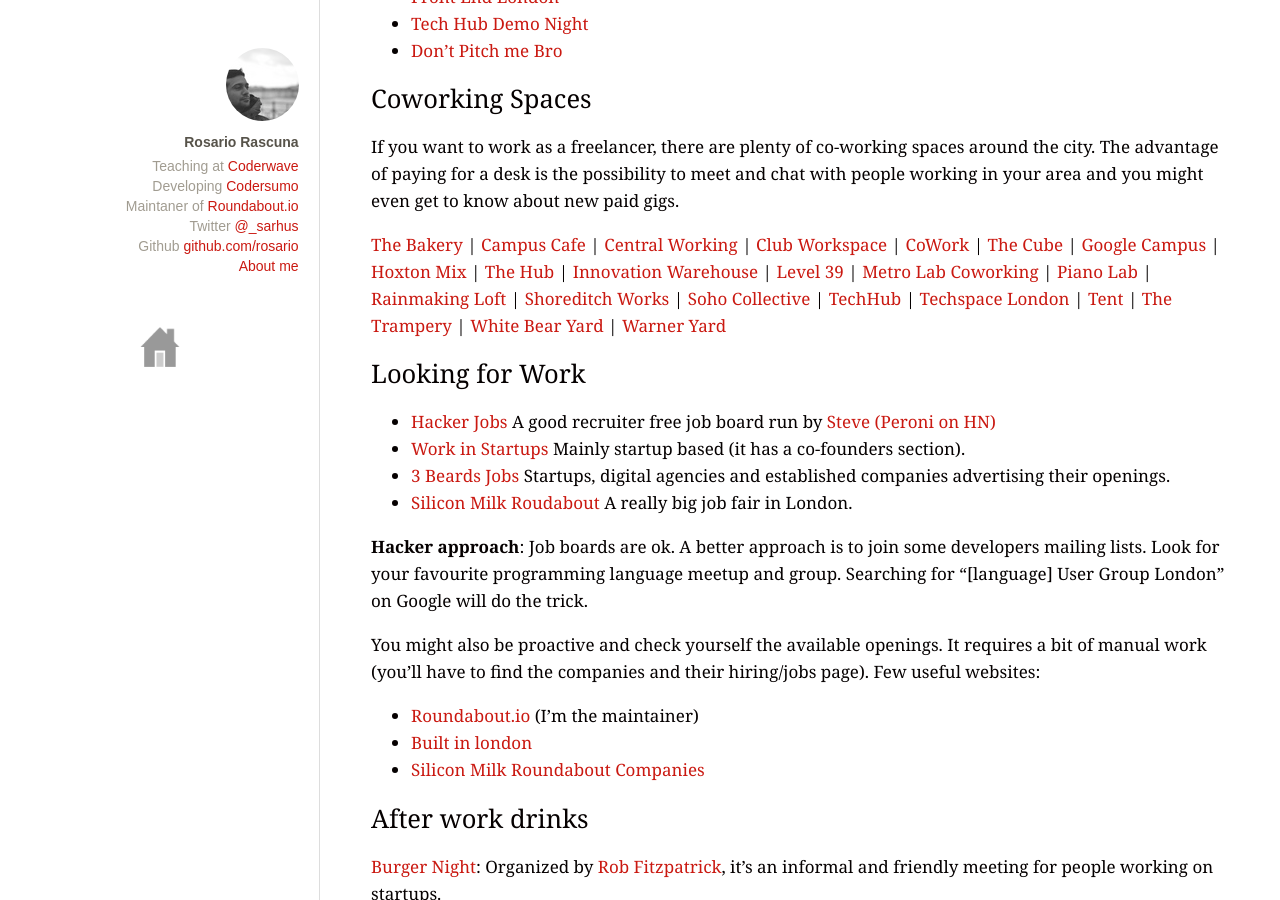
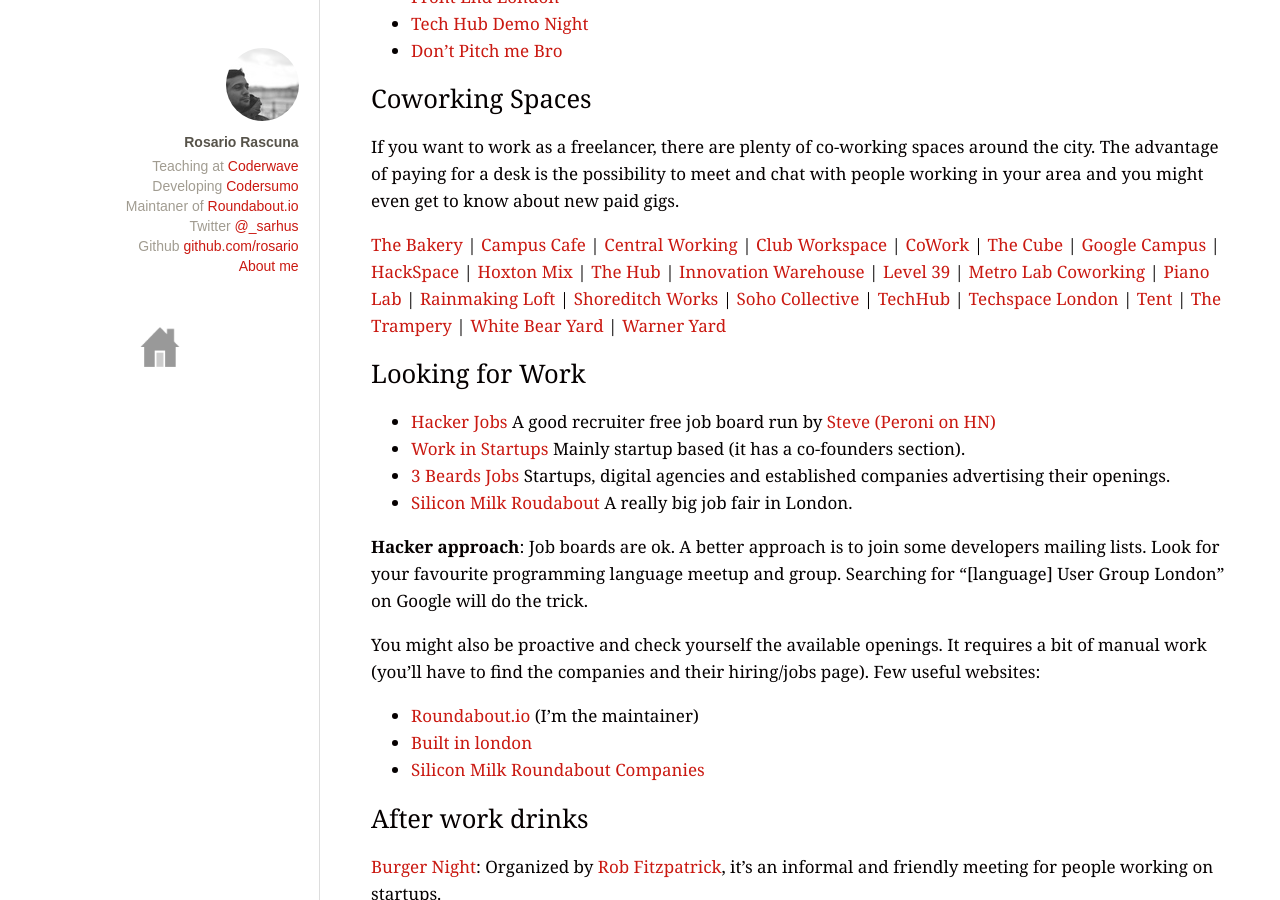
Before and after one commit to rosario/rosario.github.com, a Jekyll site: the page built from _posts/2013-10-9-london-hackers-guide.md, in a window 1280 px wide and 900 px high, scrolled down 2580 px. Built offline with Jekyll 4.4.1, drawn with Linux system fonts in a browser that asks for light colours; Markdown is read by kramdown in place of the engine named in the settings.

Commit message:
adding hackspace!

```diff
--- a/_posts/2013-10-9-london-hackers-guide.md
+++ b/_posts/2013-10-9-london-hackers-guide.md
@@ -155,6 +155,7 @@
 [CoWork][co-work] |
 [The Cube][the-cube] |
 [Google Campus][google-campus] |
+[HackSpace][hackspace] |
 [Hoxton Mix][hoxton-mix] |
 [The Hub][the-hub] |
 [Innovation Warehouse][innovation-warehouse] |
@@ -195,6 +196,7 @@
 [the-trampery]: http://thetrampery.com
 [white-beard]: http://whitebearyard.com
 [warnder-yard]: http://www.warneryard.com/
+[hackspace]: https://london.hackspace.org.uk/
 
 
 ## Looking for Work
```
Also changed, not shown: 1 other file.
